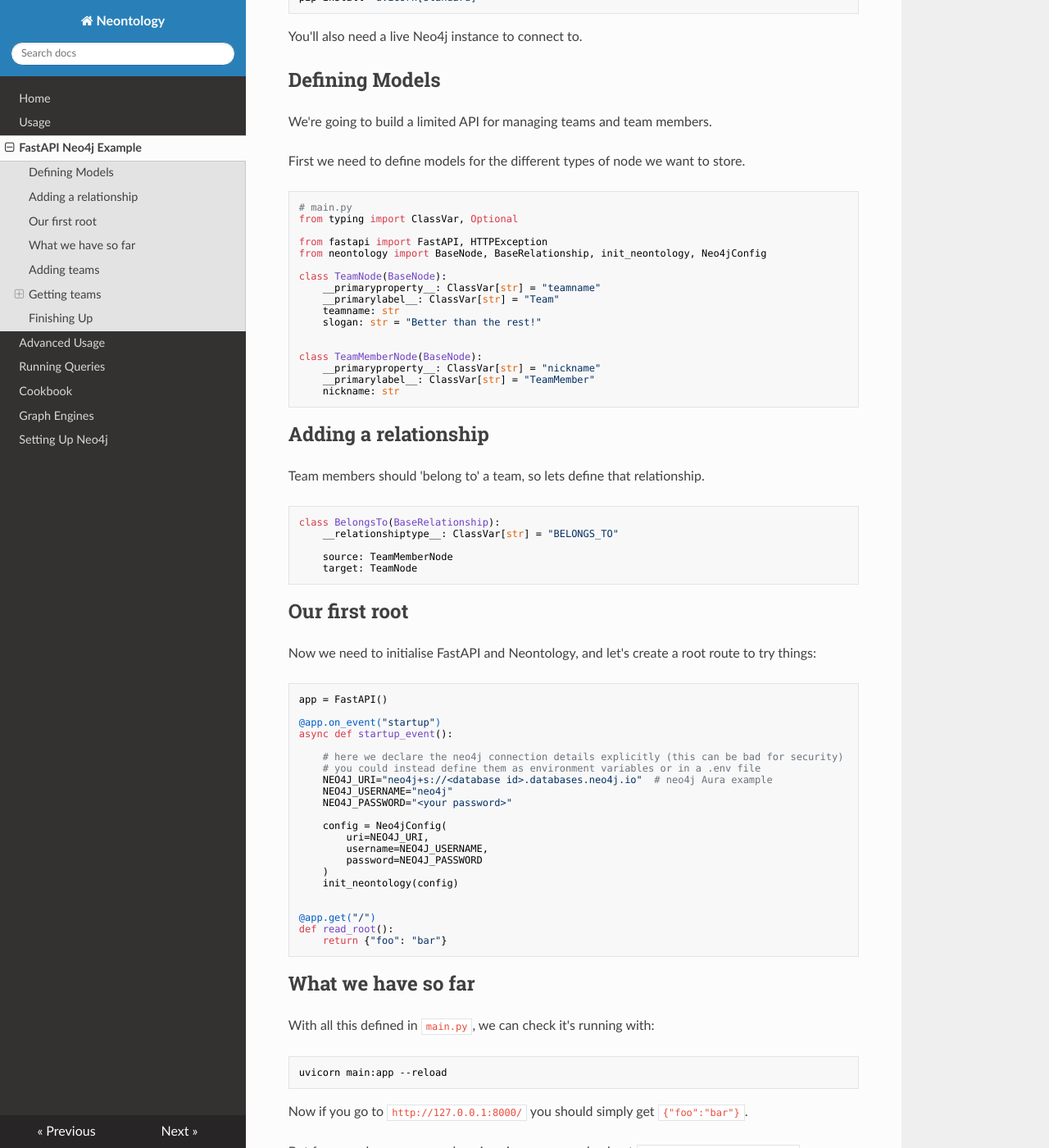
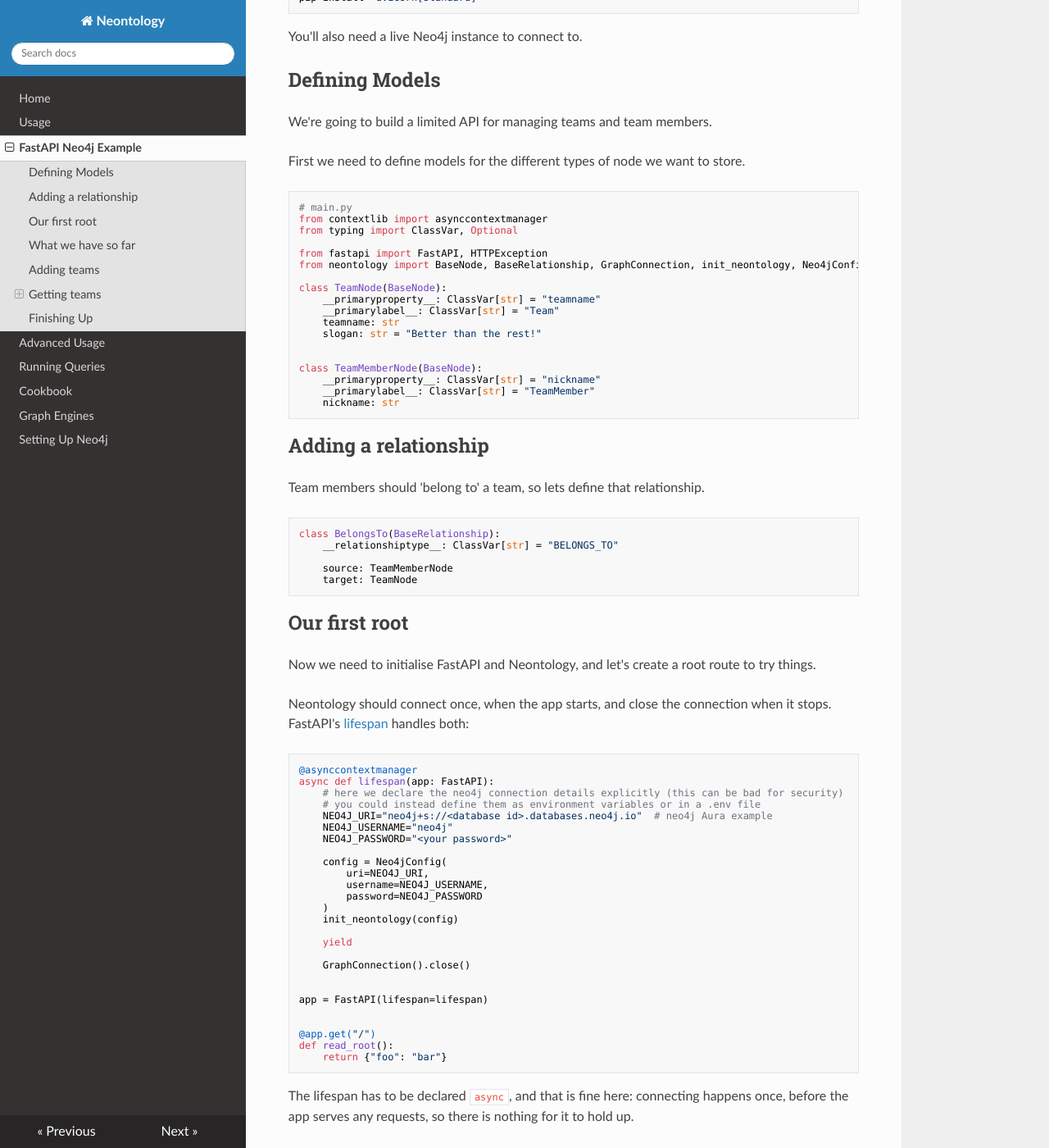
Before and after one commit to ontolocy/neontology, an MkDocs documentation site: the page built from docs/fastapi.md, in a window 1280 px wide and 1400 px high, scrolled down 437 px. Shown: the whole window at 82% size. Built offline with MkDocs 1.6.1, drawn with Linux system fonts in a browser that asks for light colours; nearby versions of some CDN libraries; some of the changed text lies outside the part shown.

Commit message:
teach def routes in the FastAPI tutorial, not async def
Neontology is synchronous - there is no async def anywhere in the source - but
every route in the tutorial that touched the database was declared async def.
FastAPI runs an async def route directly on its event loop, so each blocking
Neo4j round trip stalled the whole app. With def, FastAPI runs the route in a
worker thread and the app stays responsive. The library was fine; the
documentation was teaching the wrong thing.

Measured against a local Neo4j through the app's ASGI interface: 20 requests of
50 round trips each, sent together with a trivial ping. With async def the ping
was answered after 816ms, behind all of them; with def, after 3ms. The total
barely moved (815ms against 688ms) because a local database makes the work
mostly Python rather than waiting on the network, which is why the page promises
concurrency rather than speed.

The tutorial also connected in @app.on_event("startup"), which current FastAPI
deprecates. Both the tutorial snippet and the complete main.py now use lifespan,
which also closes the connection on shutdown. The lifespan has to be async, and
the page says why that is fine: connecting happens once, before any request.

Verified by extracting the page's code blocks and running them unmodified
through FastAPI's TestClient against Neo4j: the tutorial snippets start, connect
and close; every route of the complete main.py returns what it should, including
the 404; no route is async def and nothing warns about deprecation.

Co-Authored-By: Claude Opus 5 <noreply@anthropic.com>

````diff
--- a/docs/fastapi.md
+++ b/docs/fastapi.md
@@ -23,10 +23,11 @@ First we need to define models for the different types of node we want to store.
 
 ```python
 # main.py
+from contextlib import asynccontextmanager
 from typing import ClassVar, Optional
 
 from fastapi import FastAPI, HTTPException
-from neontology import BaseNode, BaseRelationship, init_neontology, Neo4jConfig
+from neontology import BaseNode, BaseRelationship, GraphConnection, init_neontology, Neo4jConfig
 
 class TeamNode(BaseNode):
     __primaryproperty__: ClassVar[str] = "teamname"
@@ -55,14 +56,13 @@ class BelongsTo(BaseRelationship):
 
 ## Our first root
 
-Now we need to initialise FastAPI and Neontology, and let's create a root route to try things:
+Now we need to initialise FastAPI and Neontology, and let's create a root route to try things.
+
+Neontology should connect once, when the app starts, and close the connection when it stops. FastAPI's [lifespan](https://fastapi.tiangolo.com/advanced/events/) handles both:
 
 ```python
-app = FastAPI()
-
-@app.on_event("startup")
-async def startup_event():
-
+@asynccontextmanager
+async def lifespan(app: FastAPI):
     # here we declare the neo4j connection details explicitly (this can be bad for security)
     # you could instead define them as environment variables or in a .env file
     NEO4J_URI="neo4j+s://<database id>.databases.neo4j.io"  # neo4j Aura example
@@ -76,11 +76,20 @@ async def startup_event():
     )
     init_neontology(config)
 
+    yield
+
+    GraphConnection().close()
+
+
+app = FastAPI(lifespan=lifespan)
+
 
 @app.get("/")
 def read_root():
     return {"foo": "bar"}
 ```
+
+The lifespan has to be declared `async`, and that is fine here: connecting happens once, before the app serves any requests, so there is nothing for it to hold up.
 
 ## What we have so far
 
@@ -98,15 +107,15 @@ But for a much more comprehensive view, you can checkout `http://127.0.0.1:8000/
 
 Now lets start actually interacting with our Neo4j graph.
 
-We'll define a `POST` rout for adding a new team.
+We'll define a `POST` route for adding a new team.
 
 Because FastAPI and Neontology both use Pydantic models, we just need to give our node type as a type hint on the route so that FastAPI knows that data it receives should map to the TeamNode type.
 
-Then we use Neontology's `create()` method to create that team in the database.
+Then we use Neontology's `create()` method to create that team in the database. `create()` waits for the database, so the route is a plain `def` - see the note at the top of this page.
 
 ```python
 @app.post("/teams/")
-async def create_team(team: TeamNode):
+def create_team(team: TeamNode):
 
     team.create()
 
@@ -247,10 +256,11 @@ In full, this becomes:
 
 ```python
 # main.py
+from contextlib import asynccontextmanager
 from typing import ClassVar, Optional
 
 from fastapi import FastAPI, HTTPException
-from neontology import BaseNode, BaseRelationship, init_neontology
+from neontology import BaseNode, BaseRelationship, GraphConnection, init_neontology
 
 
 class TeamNode(BaseNode):
@@ -273,14 +283,21 @@ class BelongsTo(BaseRelationship):
     target: TeamNode
 
 
-app = FastAPI()
-
-
-@app.on_event("startup")
-async def startup_event():
+@asynccontextmanager
+async def lifespan(app: FastAPI):
     # make sure you've set NEO4J_URI, NEO4J_USERNAME and NEO4J_PASSWORD environment variables
     # they could be defined in a .env file
     init_neontology()
+
+    yield
+
+    GraphConnection().close()
+
+
+app = FastAPI(lifespan=lifespan)
+
+
+# routes that use Neontology are plain def, so FastAPI runs them in worker threads
 
 
 @app.get("/")
````
Also changed, not shown: other parts of docs/fastapi.md (+8 -8 lines), CHANGELOG.md (+1 -0 lines).
